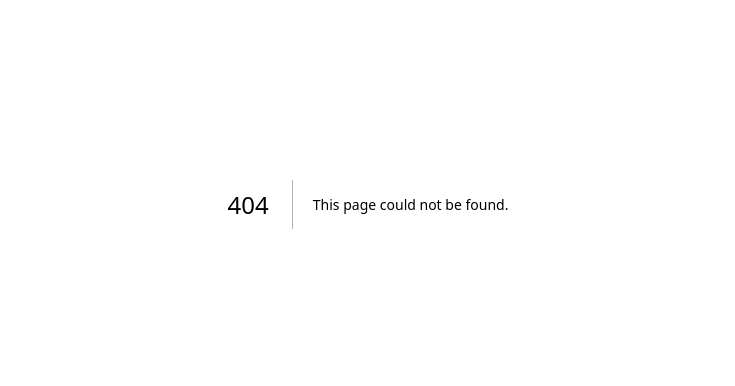
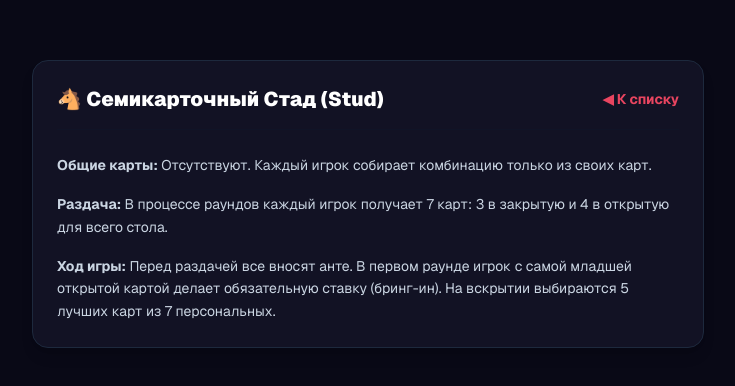
Before and after one commit to superigrooper/raise-up, a Next.js app: page /rules/stud in a window 1280 px wide. Before the commit this address had no page. Shown: the part 196-582 px from the top of the page, without its empty margins (272-1007 px from the left). Built offline with nearby package versions, Linux system fonts and the light colour scheme.

Commit message:
Add stud page

```diff
--- /dev/null
+++ b/src/app/rules/stud/page.tsx
@@ -0,0 +1,32 @@
+// app/rules/stud/page.tsx
+"use client";
+
+import { useEffect, useState } from 'react';
+import Link from 'next/link';
+import { usePokerStore } from '@/store/usePokerStore';
+
+export default function StudRules() {
+  const [isMounted, setIsMounted] = useState(false);
+  const theme = usePokerStore((state) => state.theme);
+
+  useEffect(() => { setIsMounted(true); }, []);
+  if (!isMounted) return null;
+
+  const getThemeClass = () => theme === "navy" ? "dark navy bg-[#090916] text-white" : "bg-gray-100 text-gray-900";
+
+  return (
+    <div className={`min-h-screen transition-colors duration-200 p-4 md:p-8 flex flex-col items-center justify-center font-sans ${getThemeClass()}`}>
+      <div className="w-full max-w-2xl bg-white dark:bg-[#161625] navy:bg-[#121224] p-6 rounded-2xl shadow-lg border border-gray-200 dark:border-gray-800 navy:border-slate-800">
+        <header className="mb-6 flex items-center justify-between border-b pb-4 border-gray-100 dark:border-gray-900/60 navy:border-slate-900/60">
+          <h1 className="text-xl font-black">🐴 Семикарточный Стад (Stud)</h1>
+          <Link href="/rules" className="text-sm font-bold text-[#e94560] hover:underline">◀ К списку</Link>
+        </header>
+        <article className="space-y-4 text-xs md:text-sm text-gray-600 dark:text-gray-300 navy:text-slate-300 leading-relaxed">
+          <p><strong>Общие карты:</strong> Отсутствуют. Каждый игрок собирает комбинацию только из своих карт.</p>
+          <p><strong>Раздача:</strong> В процессе раундов каждый игрок получает 7 карт: 3 в закрытую и 4 в открытую для всего стола.</p>
+          <p><strong>Ход игры:</strong> Перед раздачей все вносят анте. В первом раунде игрок с самой младшей открытой картой делает обязательную ставку (бринг-ин). На вскрытии выбираются 5 лучших карт из 7 персональных.</p>
+        </article>
+      </div>
+    </div>
+  );
+}
```
